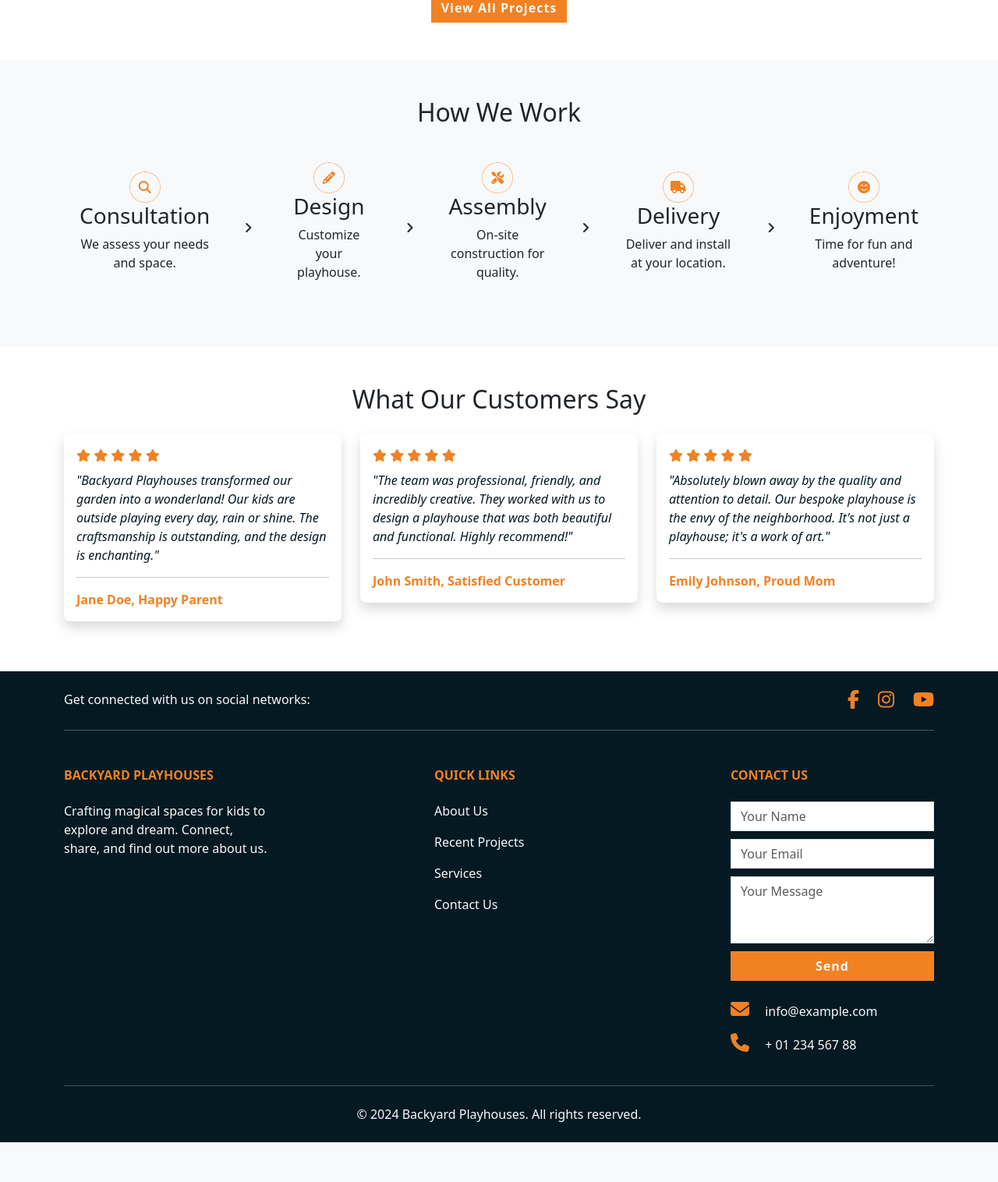
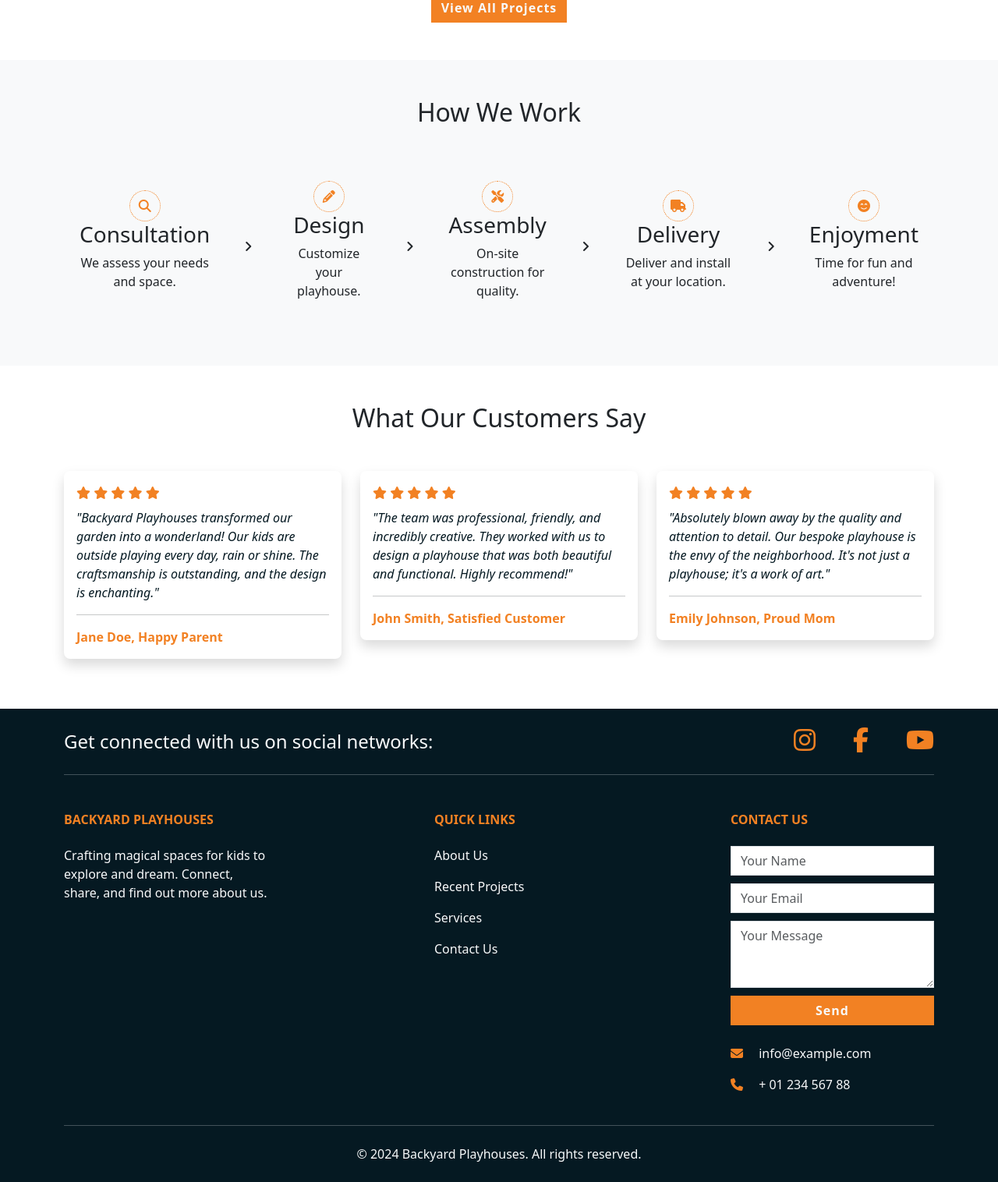
Before and after one commit to EAmbrozas/backyard-playhouses, a Django app: page / in a window 1280 px wide. Shown: the part 2327-3843 px from the top of the page at 78% size. Before the commit the page ends 3792 px from the top, so only its background shows below. Run offline with Django 5.2, Linux system fonts and the light colour scheme; some libraries are stand-ins or nearby versions.

Commit message:
Refactor footer social link section

```diff
--- a/home/templates/home/index.html
+++ b/home/templates/home/index.html
@@ -160,7 +160,7 @@
 <!-- How We Work Section -->
 <section id="how-we-work">
     <div class="container text-center py-5">
-        <h2 class="mb-4">How We Work</h2>
+        <h2 class="mb-5">How We Work</h2>
         <div class="d-flex flex-column flex-lg-row justify-content-center align-items-center text-start">
             <div class="process-step d-flex flex-column align-items-center">
                 <div class="icon d-flex align-items-center justify-content-center"><i class="fas fa-search"></i></div>
@@ -200,7 +200,7 @@
 <!-- Testimonials Section -->
 <section id="testimonials" class="py-5">
     <div class="container">
-        <h2 class="text-center mb-4">What Our Customers Say</h2>
+        <h2 class="text-center mb-5">What Our Customers Say</h2>
         <div class="row">
             <div class="col-md-4 mb-3">
                 <div class="card testimonial-card shadow">
--- a/static/css/style.css
+++ b/static/css/style.css
@@ -275,11 +275,14 @@ footer .fw-bold {
 
 footer i {
   color: var(--bs-warning);
-  font-size: 1.5rem;
 }
 
 footer a {
   text-decoration: none;
+}
+
+.footer-social-content {
+  font-size: 1.5rem;
 }
 
 .footer-quick-link:hover {
--- a/templates/includes/_footer.html
+++ b/templates/includes/_footer.html
@@ -3,21 +3,21 @@
     <div class="container">
         <section class="d-flex justify-content-center justify-content-lg-between pt-4 pb-4">
             <!-- Left -->
-            <div class="me-5 d-none d-lg-block">
+            <div class="me-5 d-none d-lg-flex align-items-center footer-social-content ">
                 <span>Get connected with us on social networks:</span>
             </div>
             <!-- Left -->
 
             <!-- Right -->
-            <div class="footer-social d-flex flex-row justify-content-end gap-4">
+            <div class="footer-social d-flex flex-row justify-content-end gap-5">
                 <a href="" class="text-reset">
-                    <i class="fab fa-facebook-f"></i>
+                    <i class="fab fa-instagram fa-2x"></i>
                 </a>
                 <a href="" class="text-reset">
-                    <i class="fab fa-instagram"></i>
+                    <i class="fab fa-facebook-f fa-2x"></i>
                 </a>
                 <a href="" class="text-reset">
-                    <i class="fab fa-youtube"></i>
+                    <i class="fab fa-youtube fa-2x"></i>
                 </a>
             </div>
             <!-- Right -->
```
